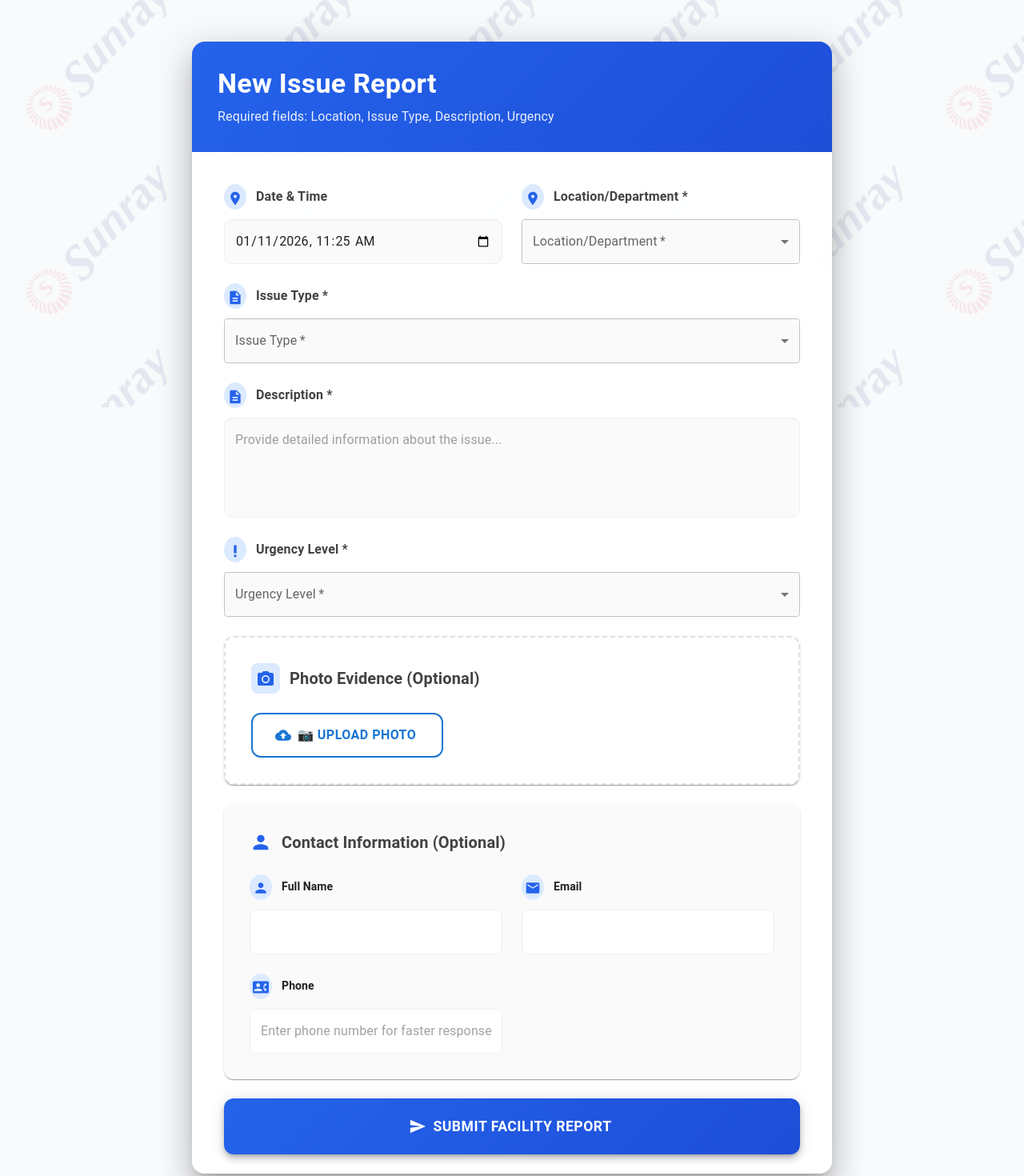
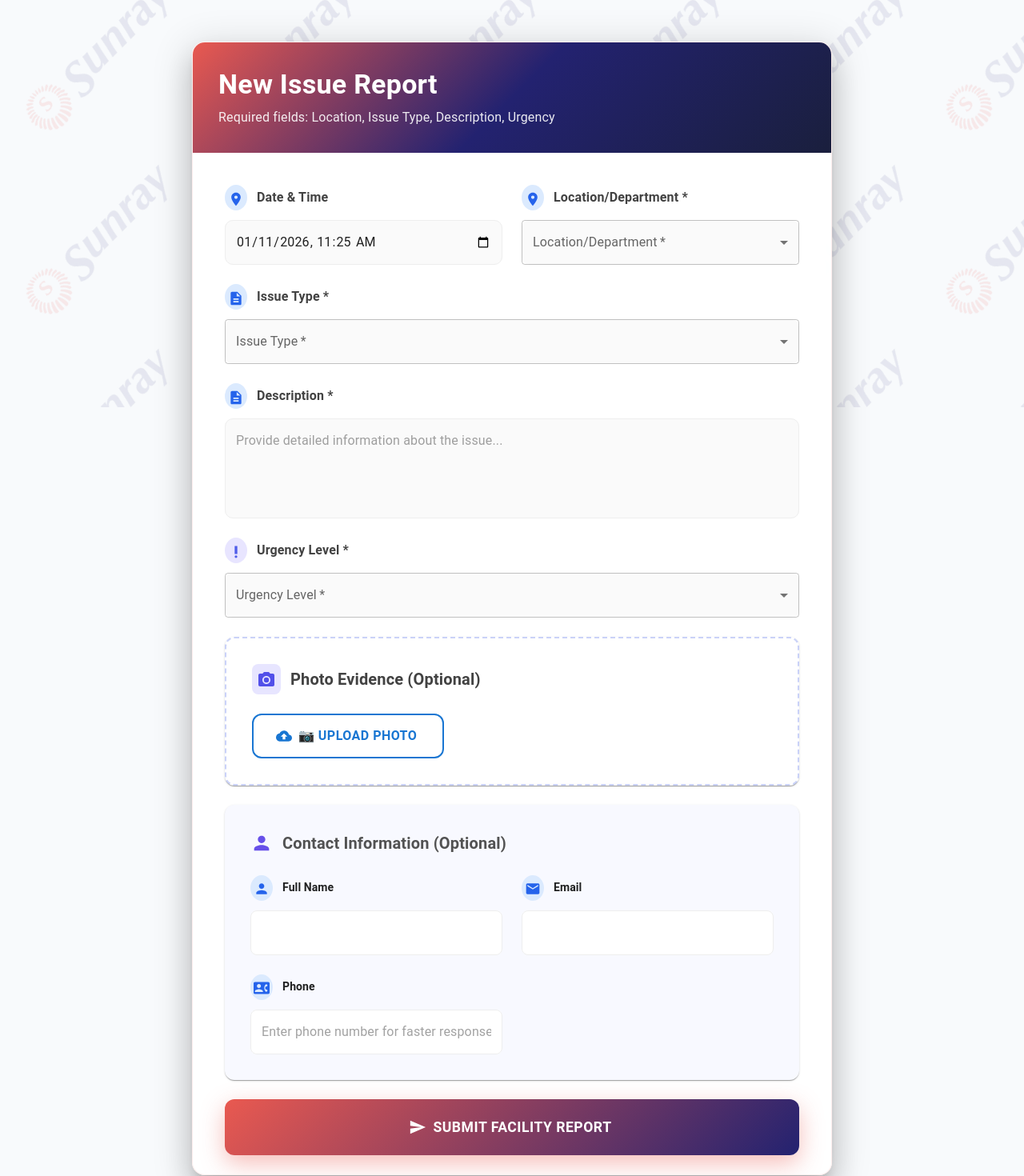
Before and after one commit to selvarasan08/wevalueyou, a React (Create React App) app: page / in a window 1280 px wide. Shown: the part 291-1761 px from the top of the page at 80% size. Built offline with nearby package versions, Linux system fonts and the light colour scheme.

Commit message:
Updated Code

```diff
--- a/src/App.js
+++ b/src/App.js
@@ -87,10 +87,10 @@
   ];
 
   const urgencyLevels = [
-    { value: 'Low', color: '#4caf50', icon: '●' },
-    { value: 'Medium', color: '#ff9800', icon: '●●' },
-    { value: 'High', color: '#f44336', icon: '●●●' },
-    { value: 'Emergency', color: '#d32f2f', icon: '🚨' },
+    { value: 'Low', color: '#e95950', icon: '●' },
+    { value: 'Medium', color: '#e95950', icon: '●●' },
+    { value: 'High', color: '#e95950', icon: '●●●' },
+    { value: 'Emergency', color: '#e95950', icon: '🚨' },
   ];
 
   const handleInputChange = (e) => {
@@ -335,15 +335,13 @@
     }}>
       {/* ... (keep all watermark styling unchanged) */}
 
-<Box
-  sx={{
+ <Box sx={{
         position: 'fixed',
         inset: 0,
         zIndex: 0,
         pointerEvents: 'none',
-    overflow: 'hidden',
-  }}
->
+        overflow: 'hidden'
+      }}>
   {Array.from({ length: 14 }).map((_, row) =>
     Array.from({ length: 14 }).map((_, col) => {
       const size = 260;
@@ -351,8 +349,8 @@
       const rotation = -45;
 
       // 🚀 EXTENDED GRID ORIGIN (KEY FIX)
-      const r = row - 6;
-      const c = col - 6;
+      const r = row - 5;
+      const c = col - 5;
 
       return (
         <Box
@@ -413,7 +411,10 @@
               variant="h4"
              sx={{
               fontWeight: 700,
-                color: '#1e293b',
+              background: 'linear-gradient(135deg, #e95950 0%, #232270 100%)',
+              backgroundClip: 'text',
+              WebkitBackgroundClip: 'text',
+              WebkitTextFillColor: 'transparent',
               mt: 1,
               fontSize: { xs: '1.6rem', md: '2.2rem' }
             }}
@@ -454,23 +455,24 @@
            sx={{
             borderRadius: 4,
             overflow: 'hidden',
-            background: 'rgba(255, 255, 255, 0.92)',
+            background: 'rgba(255, 255, 255, 0.95)',
             backdropFilter: 'blur(20px)',
             position: 'relative',
             zIndex: 20,
+            border: '1px solid rgba(233, 89, 80, 0.1)'
           }}
         >
           {/* Header Section - unchanged */}
            <Box sx={{
             p: 4,
-            background: 'linear-gradient(135deg, #2563eb 0%, #1d4ed8 100%)',
+            background: 'linear-gradient(135deg, #e95950 0%, #232270 50%, #1a1f3d 100%)',
             position: 'relative',
             overflow: 'hidden'
           }}>
-            <Typography variant="h4" sx={{ color: 'white', fontWeight: 700, mb: 1, position: 'relative', zIndex: 1 }}>
+            <Typography variant="h4" sx={{ color: 'white', fontWeight: 700, mb: 1 }}>
               New Issue Report
             </Typography>
-            <Typography variant="body1" sx={{ color: 'rgba(255,255,255,0.9)', position: 'relative', zIndex: 1 }}>
+            <Typography variant="body1" sx={{ color: 'rgba(255,255,255,0.9)' }}>
               Required fields: Location, Issue Type, Description, Urgency
             </Typography>
           </Box>
@@ -643,8 +645,8 @@
               {/* Urgency - Required */}
               <Box>
                 <Box sx={{ display: 'flex', alignItems: 'center', gap: 1.5, mb: 1.5 }}>
-                  <Box sx={{ bgcolor: '#dbeafe', p: 0.5, borderRadius: '50%' }}>
-                    <PriorityHigh sx={{ fontSize: 20, color: '#2563eb' }} />
+                   <Box sx={{ bgcolor: '#e8e5ff', p: 0.5, borderRadius: '50%' }}>
+                    <PriorityHigh sx={{ fontSize: 20, color: '#505de9' }} />
                   </Box>
                   <Typography variant="subtitle1" sx={{ fontWeight: 600, color: 'grey.800' }}>
                     Urgency Level *
@@ -678,10 +680,15 @@
               </Box>
 
               {/* Image Upload Section */}
-              <Paper sx={{ p: 4, borderRadius: 3, border: '2px dashed', borderColor: 'grey.300' }}>
+ <Paper sx={{
+                p: 4,
+                borderRadius: 3,
+                border: '2px dashed',
+                borderColor: 'rgba(80, 108, 233, 0.3)'
+              }}>
                                 <Box sx={{ display: 'flex', alignItems: 'center', gap: 1.5, mb: 3 }}>
-                  <Box sx={{ bgcolor: '#dbeafe', p: 0.75, borderRadius: 2 }}>
-                    <CameraAlt sx={{ fontSize: 24, color: '#2563eb' }} />
+                 <Box sx={{ bgcolor: '#e7e5ff', p: 0.75, borderRadius: 2 }}>
+                    <CameraAlt sx={{ fontSize: 24, color: '#5250e9' }} />
                   </Box>
                   <Typography variant="h6" sx={{ fontWeight: 600, color: 'grey.800' }}>
                     Photo Evidence (Optional)
@@ -772,19 +779,9 @@
 
 
               {/* Contact Section - Optional */}
-              <Paper sx={{ p: 4, borderRadius: 3, bgcolor: 'grey.50' }}>
-                <Typography
-                  variant="h6"
-                  sx={{
-                    mb: 3,
-                    fontWeight: 700,
-                    color: 'grey.800',
-                    display: 'flex',
-                    alignItems: 'center',
-                    gap: 1.5
-                  }}
-                >
-                  <Person sx={{ fontSize: 28, color: '#2563eb' }} />
+              <Paper sx={{ p: 4, borderRadius: 3, bgcolor: '#f8f9ff' }}>
+                <Typography variant="h6" sx={{ mb: 3, fontWeight: 700, color: '#525252', display: 'flex', alignItems: 'center', gap: 1.5 }}>
+                  <Person sx={{ fontSize: 28, color: '#6750e9' }} />
                   Contact Information (Optional)
                 </Typography>
 
@@ -872,19 +869,15 @@
                   borderRadius: 3,
                   fontSize: '1.1rem',
                   fontWeight: 700,
-                  background: 'linear-gradient(135deg, #2563eb 0%, #1d4ed8 100%)',
-                  boxShadow: 6,
+                  background: 'linear-gradient(135deg, #e95950 0%, #232270 100%)',
+                  boxShadow: '0 10px 30px rgba(233, 89, 80, 0.4)',
                   '&:hover': {
-                    background: 'linear-gradient(135deg, #1d4ed8 0%, #1e40af 100%)',
+                    background: 'linear-gradient(135deg, #d94a42 0%, #1a1f3d 100%)',
                     transform: 'translateY(-2px)',
-                    boxShadow: 12
-                  },
-                  '&:disabled': {
-                    background: 'grey.400',
-                    transform: 'none'
+                    boxShadow: '0 15px 40px rgba(233, 89, 80, 0.5)'
                   }
                 }}
-                startIcon={loading ? <CircularProgress size={24} color="inherit" /> : <Send />}
+                startIcon={loading ? <CircularProgress size={24} sx={{ color: 'white' }} /> : <Send sx={{ color: 'white' }} />}
               >
                 {loading ? 'Processing Report...' : 'Submit Facility Report'}
               </Button>
```
Lines whose indentation alone changed are shown as unchanged.
